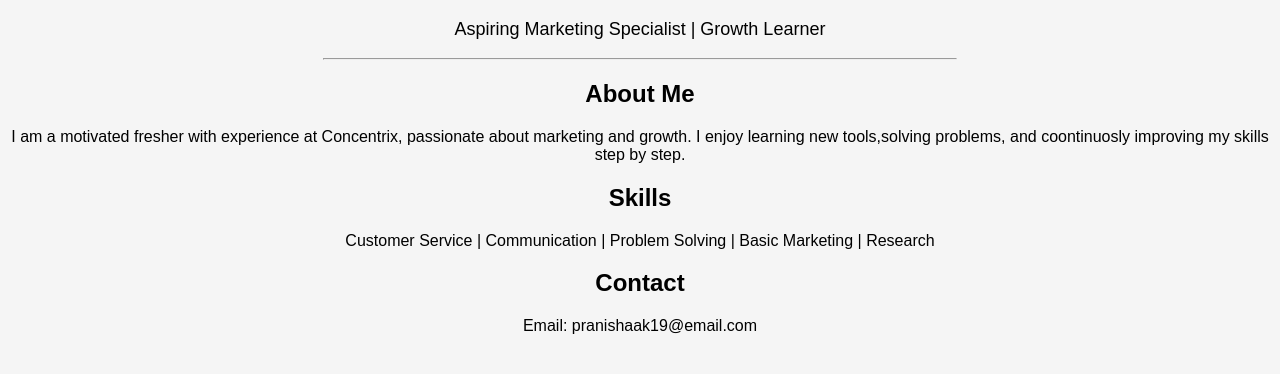
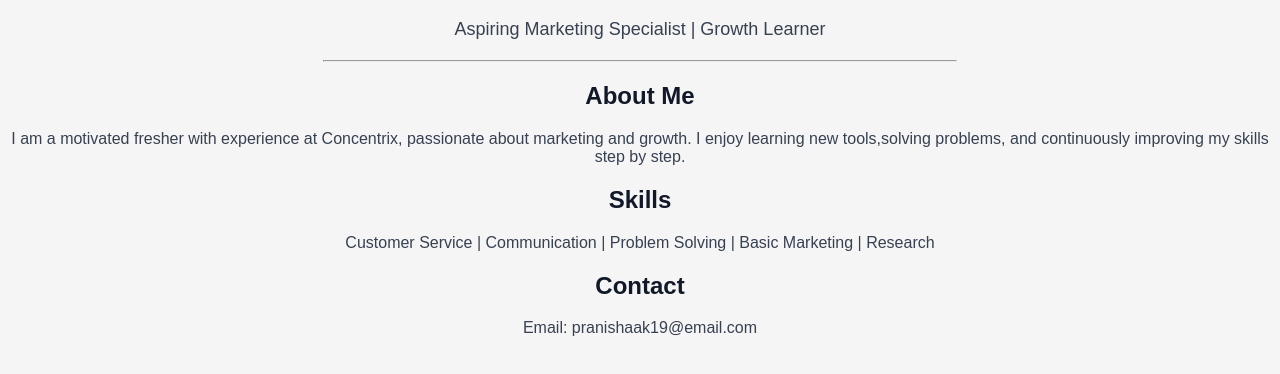
Before and after one commit to pranishaak19-del/portfolio-project, a plain HTML site: page index.html in a window 1280 px wide. Shown: the part 62-436 px from the top of the page. Drawn offline with Linux system fonts and the light colour scheme.

Commit message:
Update index.html

```diff
--- a/index.html
+++ b/index.html
@@ -2,6 +2,30 @@
 <html>
 <head>
     <title>Pranisha Portfolio</title>
+    <style>
+body {
+    font-family: Arial, sans-serif;
+    background-color: #f9fafb;
+    text-align: center;
+}
+
+h1 {
+    color: #4f46e5;
+}
+
+h2 {
+    color: #111827;
+}
+
+p {
+    color: #374151;
+}
+
+hr {
+    width: 50%;
+    margin: 20px auto;
+}
+</style>
 </head>
 
 <body style="font-family: Arial; background-color: #f5f5f5; text-align: center;">
@@ -13,7 +37,7 @@
     <hr style="width: 50%;">
 
     <h2>About Me</h2>
-    <p>I am a motivated fresher with experience at Concentrix, passionate about marketing and growth. I enjoy learning new tools,solving problems, and coontinuosly improving my skills step by step.</p>
+    <p>I am a motivated fresher with experience at Concentrix, passionate about marketing and growth. I enjoy learning new tools,solving problems, and continuously improving my skills step by step.</p>
 
     <h2>Skills</h2>
     <p>Customer Service | Communication | Problem Solving | Basic Marketing | Research</p>
```
